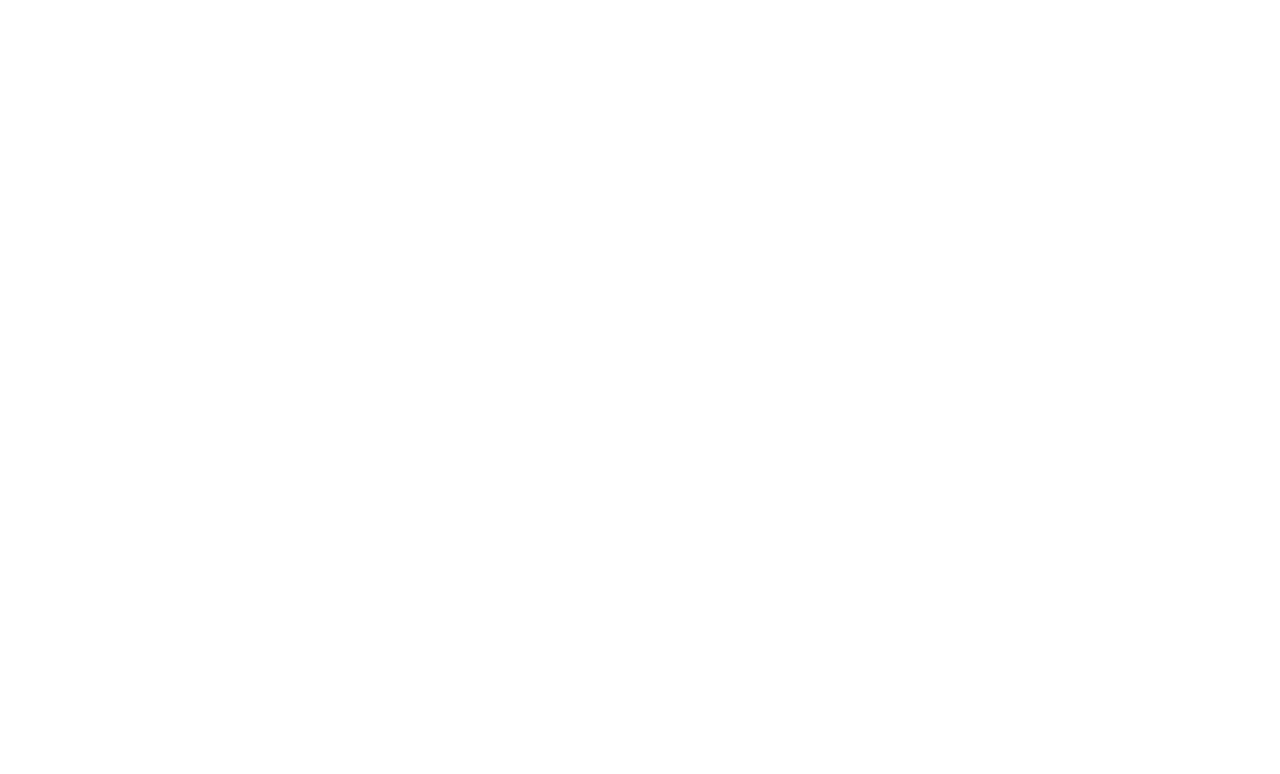
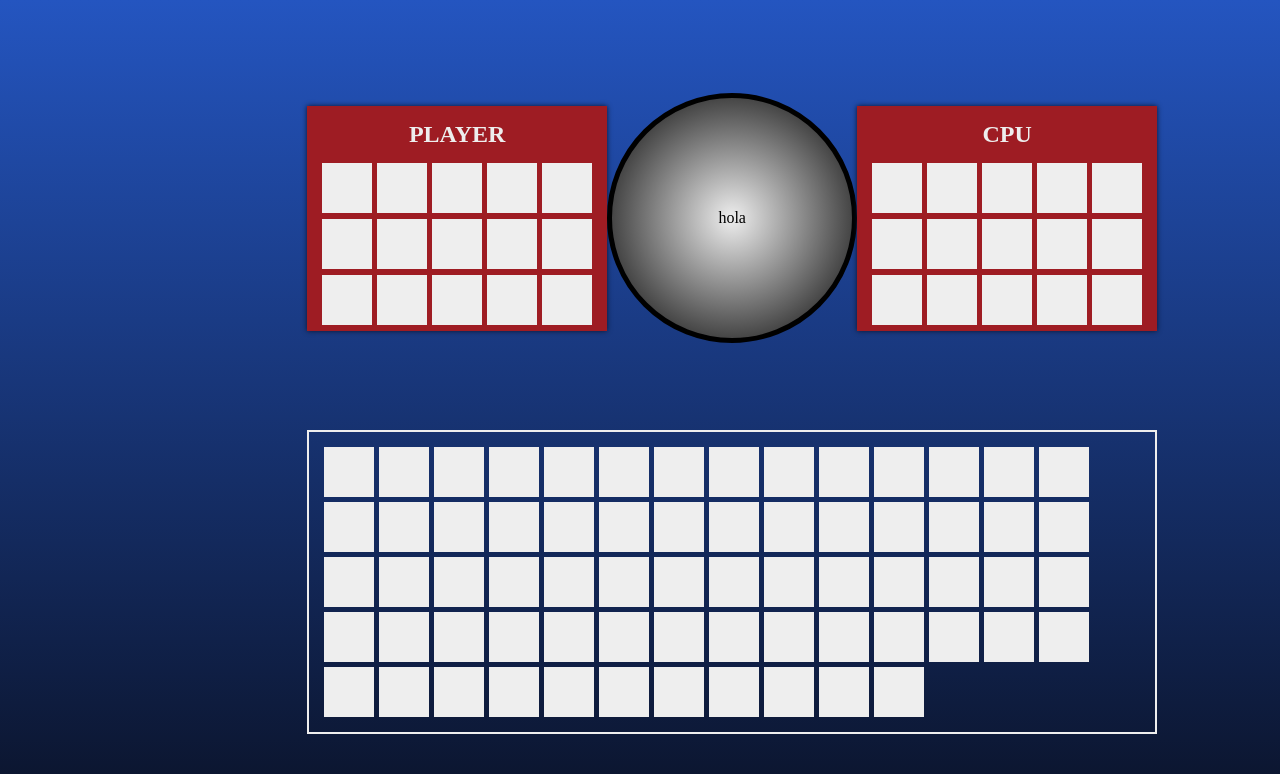
Before and after one commit to Javier4le/manzdev-retos-bingo, a website built with Vite: page src/index.html in a window 1280 px wide. Built offline with nearby package versions, Linux system fonts and the light colour scheme.

Commit message:
ADD: Structure and some layout

```diff
--- a/src/index.css
+++ b/src/index.css
@@ -0,0 +1,104 @@
+* {
+   margin: 0;
+   box-sizing: border-box;
+   padding: 0;
+   list-style: none;
+   text-decoration: none;
+}
+
+body {
+   /* display: flex;
+   align-items: center;
+   justify-content: center; */
+   background: linear-gradient(to bottom, #2455c0, #0b142c);
+   /* min-height: 100%; */
+   height: 100vh;
+   display: grid;
+   place-content: center;
+   /* max-height: fit-content; */
+   /* width: auto; */
+   /* height: fit-content; */
+}
+
+.container {
+   display: grid;
+   grid-template-rows: repeat(2, 1fr);
+   /* border: 1px solid red; */
+   margin: 24%;
+   gap: 60px;
+   /* height: 100%; */
+   /* width: 50%; */
+}
+
+.top-container {
+   display: grid;
+   grid-template-columns: repeat(3, 1fr);
+   align-items: center;
+   justify-items: center;
+   /* border: 1px solid red; */
+   width: 100%;
+}
+
+.cardboard {
+   display: flex;
+   flex-direction: column;
+   background: #9e1c23;
+   height: 225px;
+   width: 300px;
+   text-transform: uppercase;
+   text-align: center;
+   box-shadow: #0b142c 0px 0px 5px;
+   align-items: center;
+   justify-content: center;
+}
+
+.cardboard h2 {
+   margin: 15px 0;
+   color: #eee;
+}
+
+.cardboard-content {
+   display: grid;
+   grid-template-columns: repeat(5, 1fr);
+   grid-template-rows: repeat(3, 1fr);
+   margin: 0 5px 5px;
+   height: 100%;
+   width: auto;
+   gap: 5px;
+   align-content: center;
+   justify-content: center;
+}
+
+.box {
+   background: #eee;
+   height: 50px;
+   width: 50px;
+
+}
+
+.bombo {
+   display: flex;
+   justify-content: center;
+   align-items: center;
+   border: 5px solid #000;
+   border-radius: 50%;
+   background: radial-gradient(#eee, #000);
+   height: 250px;
+   width: 250px;
+}
+
+
+
+
+
+.bottom-container {
+   display: flex;
+   border: 2px solid #eee;
+   width: 100%;
+   flex-wrap: wrap;
+   align-content: baseline;
+   /* overflow: hidden; */
+   gap: 5px;
+   /* margin-top: 20px; */
+   padding: 15px;
+}
--- a/src/index.html
+++ b/src/index.html
@@ -1,14 +1,137 @@
 <!DOCTYPE html>
 <html lang="es">
+
 <head>
-  <meta charset="UTF-8">
-  <meta http-equiv="X-UA-Compatible" content="IE=edge">
-  <meta name="viewport" content="width=device-width, initial-scale=1.0">
-  <title>Document</title>
-  <link rel="stylesheet" href="./index.css">
-  <script type="module" src="./index.js"></script>
+   <meta charset="UTF-8">
+   <meta http-equiv="X-UA-Compatible" content="IE=edge">
+   <meta name="viewport" content="width=device-width, initial-scale=1.0">
+   <title>Bingo</title>
+   <link rel="stylesheet" href="./index.css">
 </head>
+
 <body>
 
+   <div class="container">
+
+      <div class="top-container">
+         <div class="cardboard">
+            <h2>Player</h2>
+            <div class="cardboard-content">
+               <div class="box"></div>
+               <div class="box"></div>
+               <div class="box"></div>
+               <div class="box"></div>
+               <div class="box"></div>
+               <div class="box"></div>
+               <div class="box"></div>
+               <div class="box"></div>
+               <div class="box"></div>
+               <div class="box"></div>
+               <div class="box"></div>
+               <div class="box"></div>
+               <div class="box"></div>
+               <div class="box"></div>
+               <div class="box"></div>
+            </div>
+         </div>
+         <div class="bombo">
+            hola
+         </div>
+         <div class="cardboard">
+            <h2>CPU</h2>
+            <div class="cardboard-content">
+               <div class="box"></div>
+               <div class="box"></div>
+               <div class="box"></div>
+               <div class="box"></div>
+               <div class="box"></div>
+               <div class="box"></div>
+               <div class="box"></div>
+               <div class="box"></div>
+               <div class="box"></div>
+               <div class="box"></div>
+               <div class="box"></div>
+               <div class="box"></div>
+               <div class="box"></div>
+               <div class="box"></div>
+               <div class="box"></div>
+            </div>
+         </div>
+      </div>
+      <div class="bottom-container">
+         <div class="box"></div>
+         <div class="box"></div>
+         <div class="box"></div>
+         <div class="box"></div>
+         <div class="box"></div>
+         <div class="box"></div>
+         <div class="box"></div>
+         <div class="box"></div>
+         <div class="box"></div>
+         <div class="box"></div>
+         <div class="box"></div>
+         <div class="box"></div>
+         <div class="box"></div>
+         <div class="box"></div>
+         <div class="box"></div>
+         <div class="box"></div>
+         <div class="box"></div>
+         <div class="box"></div>
+         <div class="box"></div>
+         <div class="box"></div>
+         <div class="box"></div>
+         <div class="box"></div>
+         <div class="box"></div>
+         <div class="box"></div>
+         <div class="box"></div>
+         <div class="box"></div>
+         <div class="box"></div>
+         <div class="box"></div>
+         <div class="box"></div>
+         <div class="box"></div>
+         <div class="box"></div>
+         <div class="box"></div>
+         <div class="box"></div>
+         <div class="box"></div>
+         <div class="box"></div>
+         <div class="box"></div>
+         <div class="box"></div>
+         <div class="box"></div>
+         <div class="box"></div>
+         <div class="box"></div>
+         <div class="box"></div>
+         <div class="box"></div>
+         <div class="box"></div>
+         <div class="box"></div>
+         <div class="box"></div>
+         <div class="box"></div>
+         <div class="box"></div>
+         <div class="box"></div>
+         <div class="box"></div>
+         <div class="box"></div>
+         <div class="box"></div>
+         <div class="box"></div>
+         <div class="box"></div>
+         <div class="box"></div>
+         <div class="box"></div>
+         <div class="box"></div>
+         <div class="box"></div>
+         <div class="box"></div>
+         <div class="box"></div>
+         <div class="box"></div>
+         <div class="box"></div>
+         <div class="box"></div>
+         <div class="box"></div>
+         <div class="box"></div>
+         <div class="box"></div>
+         <div class="box"></div>
+         <div class="box"></div>
+
+      </div>
+   </div>
+
+
+   <script type="module" src="./index.js"></script>
 </body>
+
 </html>
```
Also changed, not shown: 1 other file.
